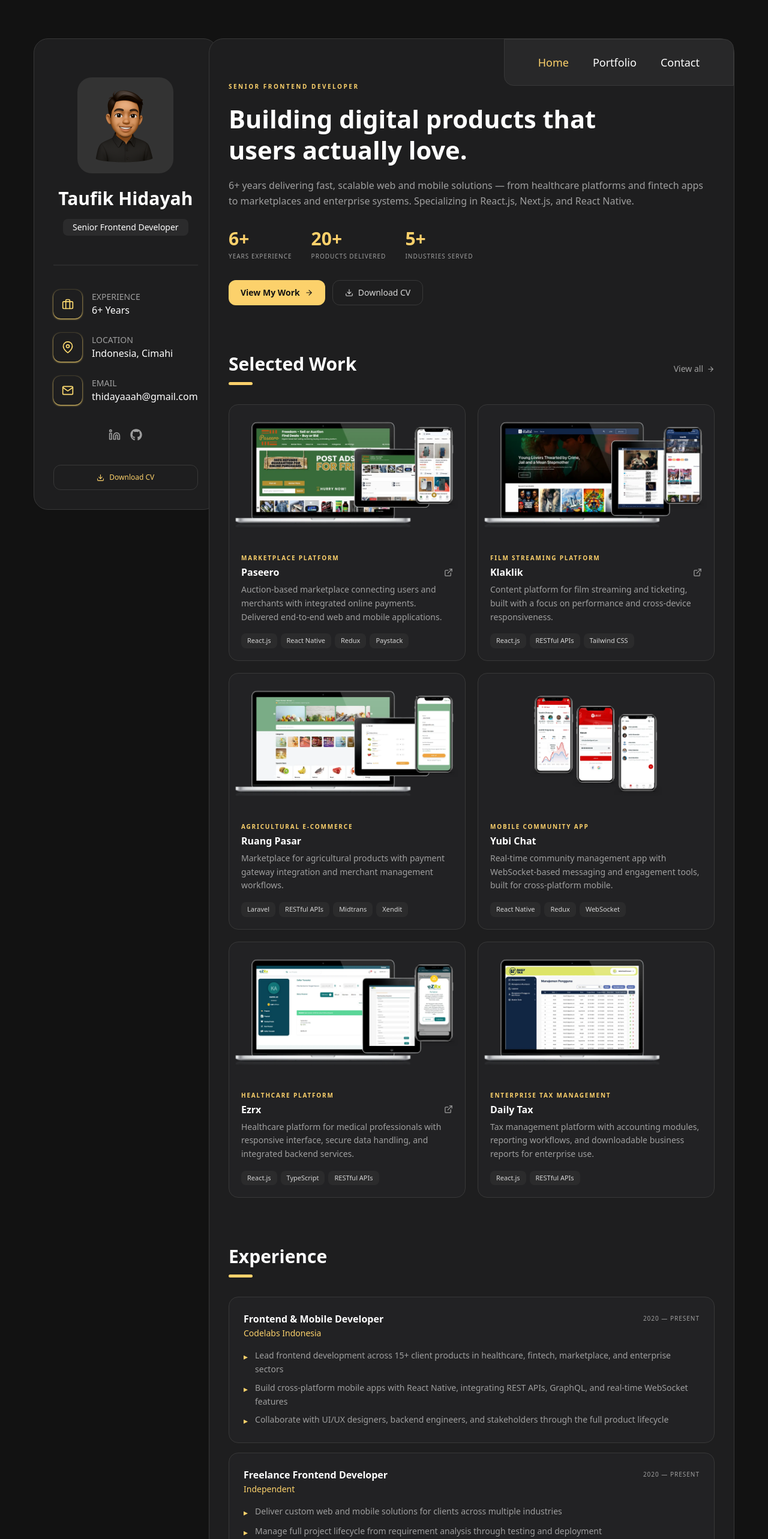
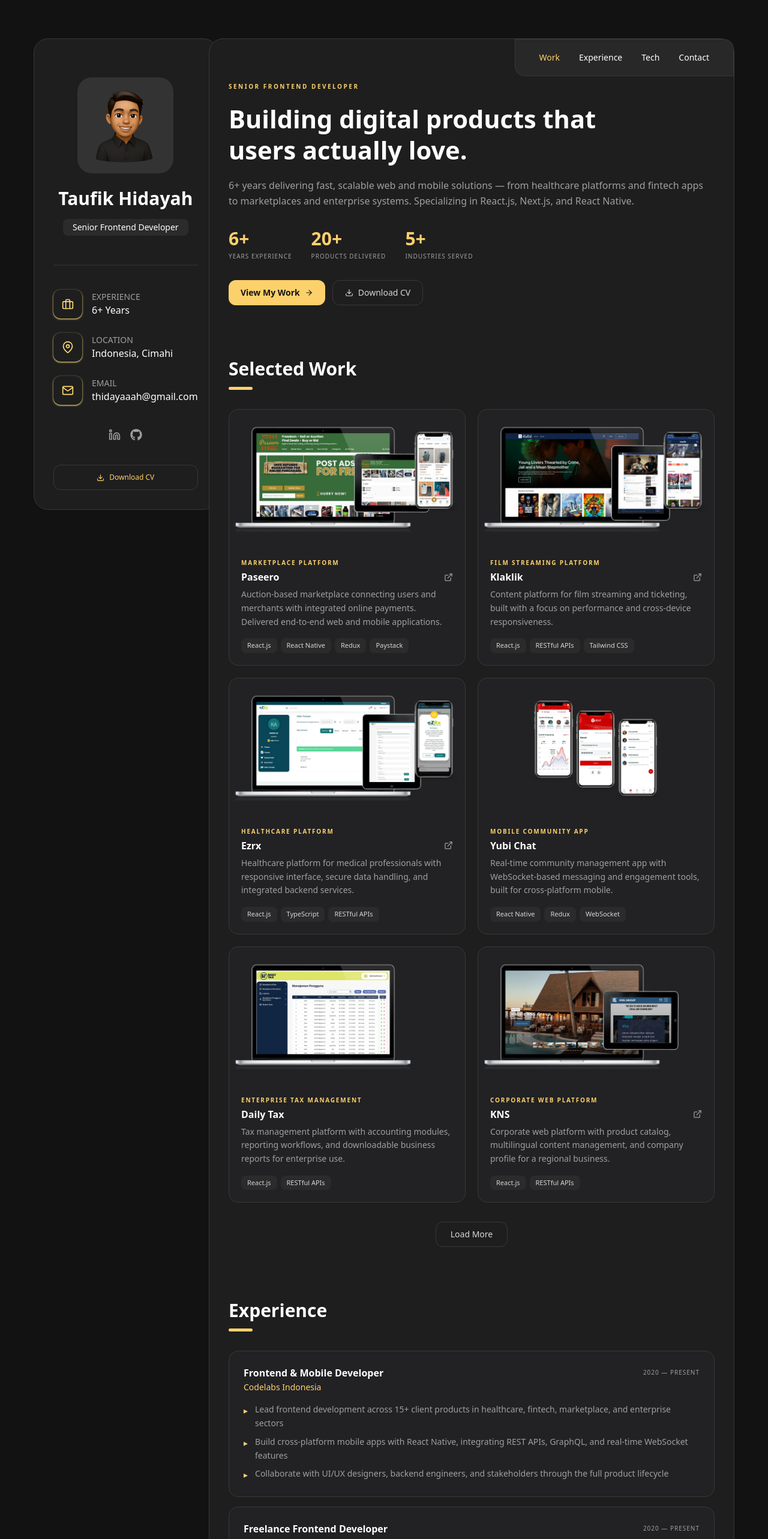
Before and after one commit to thidayah/thidayah.github.io, a React (Vite) app: page / in a window 1280 px wide. Shown: the top 2566 px of the page at 60% size. Built offline with nearby package versions, Linux system fonts and the light colour scheme.

Commit message:
feat: handle nav item to scroll current page

```diff
--- a/src/App.jsx
+++ b/src/App.jsx
@@ -1,14 +1,50 @@
-import { useState, useEffect } from 'react'
-import { Home, Contacts, Portfolio } from "./pages";
+import { useState, useEffect, useRef } from 'react'
+import { Home, Contacts } from "./pages";
 import { Sidebar } from "./components";
 
+const NAV_ITEMS = [
+  { label: 'Work',        type: 'section', id: 'work' },
+  { label: 'Experience',  type: 'section', id: 'experience' },
+  { label: 'Tech',        type: 'section', id: 'technologies' },
+  { label: 'Contact',     type: 'section', id: 'contact' },
+]
+
 function App() {
-  const tabs = ['Home', 'Portfolio', 'Contact']
   const [tab, setTab] = useState('Home')
+  const [activeNav, setActiveNav] = useState('Work')
+  const pendingSectionRef = useRef(null)
 
   useEffect(() => {
-    window.scrollTo(0, 0)
+    if (pendingSectionRef.current) {
+      const id = pendingSectionRef.current
+      pendingSectionRef.current = null
+      setTimeout(() => {
+        document.getElementById(id)?.scrollIntoView({ behavior: 'smooth' })
+      }, 50)
+    } else {
+      window.scrollTo(0, 0)
+    }
   }, [tab])
+
+  const handleNavClick = (item) => {
+    setActiveNav(item.label)
+    if (item.type === 'tab') {
+      setTab(item.tab)
+    } else {
+      if (tab !== 'Home') {
+        pendingSectionRef.current = item.id
+        setTab('Home')
+      } else {
+        document.getElementById(item.id)?.scrollIntoView({ behavior: 'smooth' })
+      }
+    }
+  }
+
+  const handleNavigate = (destination) => {
+    const match = NAV_ITEMS.find((n) => n.tab === destination)
+    if (match) setActiveNav(match.label)
+    setTab(destination)
+  }
 
   return (
     <div className="flex justify-center min-h-screen bg-[#121212] relative">
@@ -20,14 +56,14 @@ function App() {
 
         <div className="bg-[#1e1e1f] lg:w-[70%] xl:w-[75%] border border-[#383838] rounded-3xl relative">
           {/* Top navigation */}
-          <div className="hidden md:flex absolute top-0 right-0 flex-row space-x-10 bg-[#282829] border border-[#383838] p-6 px-14 rounded-bl-2xl rounded-tr-2xl text-white text-lg">
-            {tabs.map((row, index) => (
+          <div className="hidden md:flex absolute top-0 right-0 flex-row space-x-8 bg-[#282829] border border-[#383838] p-5 px-10 rounded-bl-2xl rounded-tr-2xl text-white text-sm">
+            {NAV_ITEMS.map((item) => (
               <div
-                key={index}
-                className={`${tab === row ? 'text-[#fcd16b]' : 'text-white'} cursor-pointer hover:text-[#fcd16b] transition-colors`}
-                onClick={() => setTab(row)}
+                key={item.label}
+                className={`${activeNav === item.label ? 'text-[#fcd16b]' : 'text-white'} cursor-pointer hover:text-[#fcd16b] transition-colors`}
+                onClick={() => handleNavClick(item)}
               >
-                {row}
+                {item.label}
               </div>
             ))}
           </div>
@@ -41,9 +77,8 @@ function App() {
               </>
             )}
 
-            {tab === 'Home'      && <Home onNavigate={setTab} />}
-            {tab === 'Portfolio' && <Portfolio />}
-            {tab === 'Contact'   && <Contacts />}
+            {tab === 'Home'    && <Home onNavigate={handleNavigate} />}
+            {tab === 'Contact' && <Contacts />}
           </div>
         </div>
 
@@ -51,13 +86,13 @@ function App() {
 
       {/* Mobile bottom navigation */}
       <div className="w-full p-4 py-5 flex md:hidden flex-row justify-around bottom-0 fixed bg-[#1e1e1f]/50 backdrop-blur-3xl rounded-t-3xl border border-[#383838]">
-        {tabs.map((row, index) => (
+        {NAV_ITEMS.map((item) => (
           <div
-            key={index}
-            className={`${tab === row ? 'text-[#fcd16b]' : 'text-white'} cursor-pointer text-sm`}
-            onClick={() => setTab(row)}
+            key={item.label}
+            className={`${activeNav === item.label ? 'text-[#fcd16b]' : 'text-white'} cursor-pointer text-sm`}
+            onClick={() => handleNavClick(item)}
           >
-            {row}
+            {item.label}
           </div>
         ))}
       </div>
--- a/src/components/Sidebar.jsx
+++ b/src/components/Sidebar.jsx
@@ -1,5 +1,6 @@
 import React, { useState } from 'react'
 import imgAvatar from '../assets/avatar.png'
+import cvFile from '../assets/CV_Taufik_Hidayah.pdf'
 import { FiLinkedin, FiMail, FiMapPin, FiBriefcase, FiDownload } from "react-icons/fi";
 import { IoIosArrowDown } from "react-icons/io";
 import { FaInstagram, FaGithub } from "react-icons/fa";
@@ -61,8 +62,8 @@ const Sidebar = () => {
           </a> */}
         </div>
         <a
-          href="/cv.pdf"
-          download
+          href={cvFile}
+          download="CV_Taufik_Hidayah.pdf"
           className="flex items-center justify-center gap-2 w-full p-3 rounded-xl border border-[#383838] text-[#fcd16b] text-xs font-medium hover:border-[#fcd16b] hover:bg-[#fcd16b]/5 transition-all"
         >
           <FiDownload size={13} />
--- a/src/pages/Home.jsx
+++ b/src/pages/Home.jsx
@@ -1,14 +1,29 @@
-import React from 'react'
-import { FiArrowRight, FiDownload, FiExternalLink, FiMail } from 'react-icons/fi'
+import React, { useState } from 'react'
+import { FiArrowRight, FiDownload, FiExternalLink, FiMail, FiLinkedin } from 'react-icons/fi'
 import { FaGithub } from 'react-icons/fa'
-import { FiLinkedin } from 'react-icons/fi'
 
+import cvFile from '../assets/CV_Taufik_Hidayah.pdf'
 import imagePaseeroWeb from '../assets/PaseeroWeb.webp'
+import imagePaseeroMobile from '../assets/PaseeroMobile.webp'
 import imageKlaklik from '../assets/Klaklik.webp'
 import imageRuangPasar from '../assets/RuangPasar.webp'
 import imageYubiChat from '../assets/YubiChat.webp'
 import imageEzrx from '../assets/Ezrx.webp'
+import imageEzview from '../assets/Ezview.webp'
 import imageDailyTax from '../assets/DailyTax.webp'
+import imageHRDMobile from '../assets/HRDMobile.webp'
+import imageCityTours from '../assets/CityTours.webp'
+import imagePrivilegez from '../assets/Privilegez.webp'
+import imageSIL from '../assets/SIL.webp'
+import imageCiptaKarya from '../assets/CiptaKarya.webp'
+import imageBMBK from '../assets/BMBK.webp'
+import imageEMA from '../assets/EMA.webp'
+import imageTourizpass from '../assets/Tourizpass.webp'
+import imageEdot from '../assets/Edot.webp'
+import imageLNG from '../assets/LNG.webp'
+import imageKNS from '../assets/KNS.webp'
+import imageNex from '../assets/Nex.webp'
+import imageBearny from '../assets/Bearny.webp'
 
 const STATS = [
   { value: '6+', label: 'Years Experience' },
@@ -37,12 +52,12 @@ const SELECTED_PROJECTS = [
   },
   {
     id: 3,
-    name: 'Ruang Pasar',
-    category: 'Agricultural E-commerce',
-    description: 'Marketplace for agricultural products with payment gateway integration and merchant management workflows.',
-    stack: ['Laravel', 'RESTful APIs', 'Midtrans', 'Xendit'],
-    image: imageRuangPasar,
-    url: null,
+    name: 'Ezrx',
+    category: 'Healthcare Platform',
+    description: 'Healthcare platform for medical professionals with responsive interface, secure data handling, and integrated backend services.',
+    stack: ['React.js', 'TypeScript', 'RESTful APIs'],
+    image: imageEzrx,
+    url: 'https://ezrx.id/',
   },
   {
     id: 4,
@@ -55,20 +70,155 @@ const SELECTED_PROJECTS = [
   },
   {
     id: 5,
-    name: 'Ezrx',
-    category: 'Healthcare Platform',
-    description: 'Healthcare platform for medical professionals with responsive interface, secure data handling, and integrated backend services.',
-    stack: ['React.js', 'TypeScript', 'RESTful APIs'],
-    image: imageEzrx,
-    url: 'https://ezrx.id/',
-  },
-  {
-    id: 6,
     name: 'Daily Tax',
     category: 'Enterprise Tax Management',
     description: 'Tax management platform with accounting modules, reporting workflows, and downloadable business reports for enterprise use.',
     stack: ['React.js', 'RESTful APIs'],
     image: imageDailyTax,
+    url: null,
+  },
+  {
+    id: 6,
+    name: 'KNS',
+    category: 'Corporate Web Platform',
+    description: 'Corporate web platform with product catalog, multilingual content management, and company profile for a regional business.',
+    stack: ['React.js', 'RESTful APIs'],
+    image: imageKNS,
+    url: 'https://kns.asia/',
+  },
+  {
+    id: 7,
+    name: 'Paseero Mobile',
+    category: 'Marketplace Mobile App',
+    description: 'Cross-platform mobile companion to the Paseero marketplace, featuring real-time auction bidding and push notifications.',
+    stack: ['React Native', 'Redux', 'Paystack'],
+    image: imagePaseeroMobile,
+    url: 'https://play.google.com/store/apps/details?id=com.paseerorn',
+  },
+  {
+    id: 8,
+    name: 'CityTours',
+    category: 'Travel & Tourism Platform',
+    description: 'Travel booking platform for city tours with itinerary management, booking flows, and payment integration.',
+    stack: ['Vue.js', 'RESTful APIs'],
+    image: imageCityTours,
+    url: 'https://m.citytours.sg/',
+  },
+  {
+    id: 9,
+    name: 'Ezview',
+    category: 'Healthcare Platform',
+    description: 'Medical data viewing platform for healthcare professionals with secure document handling and role-based access control.',
+    stack: ['React.js', 'TypeScript', 'RESTful APIs'],
+    image: imageEzview,
+    url: 'https://ezview.id/',
+  },
+  {
+    id: 10,
+    name: 'Ruang Pasar',
+    category: 'Agricultural E-commerce',
+    description: 'Marketplace for agricultural products with payment gateway integration and merchant management workflows.',
+    stack: ['Laravel', 'RESTful APIs', 'Midtrans', 'Xendit'],
+    image: imageRuangPasar,
+    url: null,
+  },
+  {
+    id: 11,
+    name: 'LNG',
+    category: 'Energy Industry Platform',
+    description: 'Web platform for an LNG company featuring operational data management, reporting, and stakeholder communication tools.',
+    stack: ['React.js', 'RESTful APIs'],
+    image: imageLNG,
+    url: 'https://dev.indolng.co.id/',
+  },
+  {
+    id: 12,
+    name: 'HRD Mobile',
+    category: 'HR Management App',
+    description: 'Mobile HR app for employee attendance, leave requests, and payroll tracking across multiple company branches.',
+    stack: ['React Native', 'Redux', 'RESTful APIs'],
+    image: imageHRDMobile,
+    url: null,
+  },
+  {
+    id: 13,
+    name: 'Tourizpass',
+    category: 'Tourism Platform',
+    description: 'Tourism pass platform for managing attraction access, digital ticketing, and visitor analytics.',
+    stack: ['React.js', 'RESTful APIs'],
+    image: imageTourizpass,
+    url: null,
+  },
+  {
+    id: 14,
+    name: 'eDot',
+    category: 'Social Media App',
+    description: 'Mobile social platform with content sharing, community feeds, and real-time interaction features.',
+    stack: ['React Native', 'Redux', 'WebSocket'],
+    image: imageEdot,
+    url: null,
+  },
+  {
+    id: 15,
+    name: 'BMBK',
+    category: 'Government Web Portal',
+    description: 'Official web portal for a regional government agency, delivering public information and citizen service access.',
+    stack: ['React.js', 'RESTful APIs'],
+    image: imageBMBK,
+    url: 'https://dinasbmbk.lampungprov.go.id/',
+  },
+  {
+    id: 16,
+    name: 'SIL Tangerang',
+    category: 'Government Web Portal',
+    description: 'City government information system for managing infrastructure data and public service workflows.',
+    stack: ['React.js', 'RESTful APIs'],
+    image: imageSIL,
+    url: 'https://sil.tangerangkota.go.id/',
+  },
+  {
+    id: 17,
+    name: 'Cipta Karya',
+    category: 'Government Data Platform',
+    description: 'Spatial data management system for a city planning department, supporting GIS integration and public reporting.',
+    stack: ['React.js', 'RESTful APIs'],
+    image: imageCiptaKarya,
+    url: 'https://dataciptakarya.tangerangkota.go.id/',
+  },
+  {
+    id: 18,
+    name: 'Event Management',
+    category: 'Event Platform',
+    description: 'End-to-end event management web app for scheduling, registration, ticketing, and post-event reporting.',
+    stack: ['React.js', 'RESTful APIs'],
+    image: imageEMA,
+    url: null,
+  },
+  {
+    id: 19,
+    name: 'Privilegez',
+    category: 'Loyalty & Rewards Platform',
+    description: 'Membership and loyalty rewards platform with points tracking, merchant offers, and user redemption flows.',
+    stack: ['React.js', 'RESTful APIs'],
+    image: imagePrivilegez,
+    url: null,
+  },
+  {
+    id: 20,
+    name: 'Nex Security',
+    category: 'Security Mobile App',
+    description: 'Mobile security management app for monitoring access control, incident reporting, and guard tracking.',
+    stack: ['React Native', 'RESTful APIs'],
+    image: imageNex,
+    url: null,
+  },
+  {
+    id: 21,
+    name: 'Bearny',
+    category: 'Mobile App',
+    description: 'Consumer mobile application with social features, user profiles, and content discovery built for iOS and Android.',
+    stack: ['React Native', 'Redux', 'RESTful APIs'],
+    image: imageBearny,
     url: null,
   },
 ]
@@ -115,10 +265,12 @@ const PRIMARY_STACK = [
 
 const SUPPORTING_STACK = [
   'Node.js', 'Laravel', 'GraphQL', 'WebSocket', 'Supabase', 'Firebase',
-  'PostgreSQL', 'Git', 'Figma', 'Trello', 'Vercel',
+  'PostgreSQL', 'Git', 'Vercel', 'Figma', 'Trello',
 ]
 
 const Home = ({ onNavigate }) => {
+  const [visibleCount, setVisibleCount] = useState(6)
+
   return (
     <div className="space-y-20 mt-4 md:mt-10">
 
@@ -143,14 +295,14 @@ const Home = ({ onNavigate }) => {
         </div>
         <div className="flex flex-wrap gap-3 mt-8">
           <button
-            onClick={() => onNavigate('Portfolio')}
+            onClick={() => document.getElementById('work')?.scrollIntoView({ behavior: 'smooth' })}
             className="flex items-center gap-2 px-5 py-2.5 bg-[#fcd16b] text-[#121212] text-sm font-semibold rounded-xl hover:opacity-90 transition-opacity cursor-pointer"
           >
             View My Work <FiArrowRight size={14} />
           </button>
           <a
-            href="/cv.pdf"
-            download
+            href={cvFile}
+            download="CV_Taufik_Hidayah.pdf"
             className="flex items-center gap-2 px-5 py-2.5 border border-[#383838] text-[#d6d6d6] text-sm rounded-xl hover:border-[#fcd16b] hover:text-[#fcd16b] transition-colors"
           >
             <FiDownload size={14} /> Download CV
@@ -159,23 +311,14 @@ const Home = ({ onNavigate }) => {
       </section>
 
       {/* ── 2. Selected Work ── */}
-      <section>
-        <div className="flex items-center justify-between mb-8">
-          <div>
-            <h2 className="text-2xl md:text-3xl font-bold text-white">Selected Work</h2>
-            <div className="w-10 h-[5px] rounded-full bg-[#fcd16b] mt-3" />
-          </div>
-          <button
-            onClick={() => onNavigate('Portfolio')}
-            className="flex items-center gap-1.5 text-[#9f9f9f] text-sm hover:text-[#fcd16b] transition-colors group cursor-pointer"
-          >
-            View all
-            <FiArrowRight size={13} className="group-hover:translate-x-0.5 transition-transform" />
-          </button>
+      <section id="work" className="scroll-mt-4 pt-2">
+        <div className="mb-8">
+          <h2 className="text-2xl md:text-3xl font-bold text-white">Selected Work</h2>
+          <div className="w-10 h-[5px] rounded-full bg-[#fcd16b] mt-3" />
         </div>
 
         <div className="grid md:grid-cols-2 gap-5">
-          {SELECTED_PROJECTS.map((project) => (
+          {SELECTED_PROJECTS.slice(0, visibleCount).map((project) => (
             <div
               key={project.id}
               className="bg-[#222224] rounded-2xl overflow-hidden border border-[#383838] hover:border-[#fcd16b]/30 transition-colors group"
@@ -216,10 +359,21 @@ const Home = ({ onNavigate }) => {
             </div>
           ))}
         </div>
+
+        {visibleCount < SELECTED_PROJECTS.length && (
+          <div className="flex justify-center mt-8">
+            <button
+              onClick={() => setVisibleCount((c) => c + 4)}
+              className="flex items-center gap-2 px-6 py-2.5 border border-[#383838] text-[#d6d6d6] text-sm rounded-xl hover:border-[#fcd16b] hover:text-[#fcd16b] transition-colors cursor-pointer"
+            >
+              Load More
+            </button>
+          </div>
+        )}
       </section>
 
       {/* ── 3. Experience Highlights ── */}
-      <section>
+      <section id="experience" className="scroll-mt-4 pt-2">
         <h2 className="text-2xl md:text-3xl font-bold text-white">Experience</h2>
         <div className="w-10 h-[5px] rounded-full bg-[#fcd16b] mt-3 mb-8" />
         <div className="space-y-4">
@@ -248,7 +402,7 @@ const Home = ({ onNavigate }) => {
       </section>
 
       {/* ── 4. Core Technologies ── */}
-      <section>
+      <section id="technologies" className="scroll-mt-4 pt-2">
         <h2 className="text-2xl md:text-3xl font-bold text-white">Core Technologies</h2>
         <div className="w-10 h-[5px] rounded-full bg-[#fcd16b] mt-3 mb-8" />
         <div className="grid grid-cols-3 md:grid-cols-6 gap-3 mb-5">
@@ -275,7 +429,7 @@ const Home = ({ onNavigate }) => {
       </section>
 
       {/* ── 5. Contact CTA ── */}
-      <section className="pb-8">
+      <section id="contact" className="scroll-mt-4 pt-2 pb-8">
         <div className="bg-[#222224] rounded-2xl p-8 md:p-12 border border-[#383838] text-center">
           <p className="text-[#fcd16b] text-[10px] font-semibold tracking-[0.25em] uppercase mb-4">
             Available for new opportunities
@@ -293,12 +447,12 @@ const Home = ({ onNavigate }) => {
             >
               <FiMail size={14} /> Send an Email
             </a>
-            <button
+            {/* <button
               onClick={() => onNavigate('Contact')}
               className="flex items-center gap-2 px-5 py-2.5 border border-[#383838] text-[#d6d6d6] text-sm rounded-xl hover:border-[#fcd16b] hover:text-[#fcd16b] transition-colors cursor-pointer"
             >
               Use Contact Form <FiArrowRight size={13} />
-            </button>
+            </button> */}
           </div>
           <div className="flex justify-center gap-5 mt-6">
             <a
```
Also changed, not shown: 1 other file (tests, documents, lock files or other folders).
